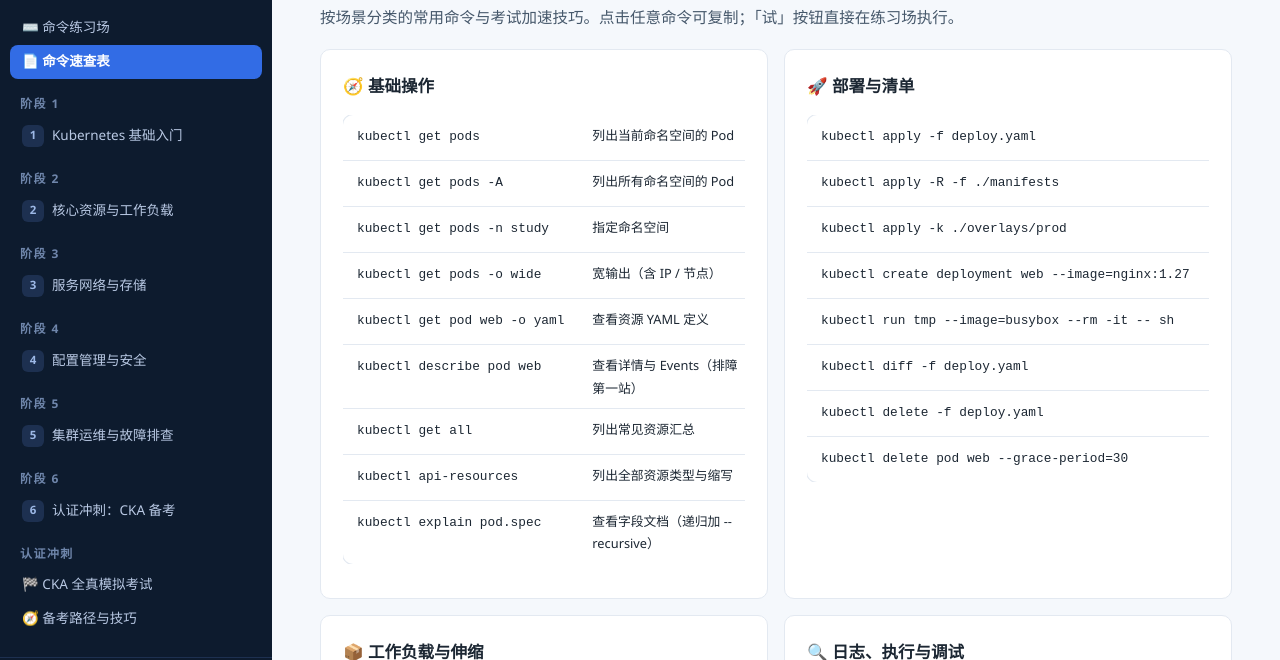
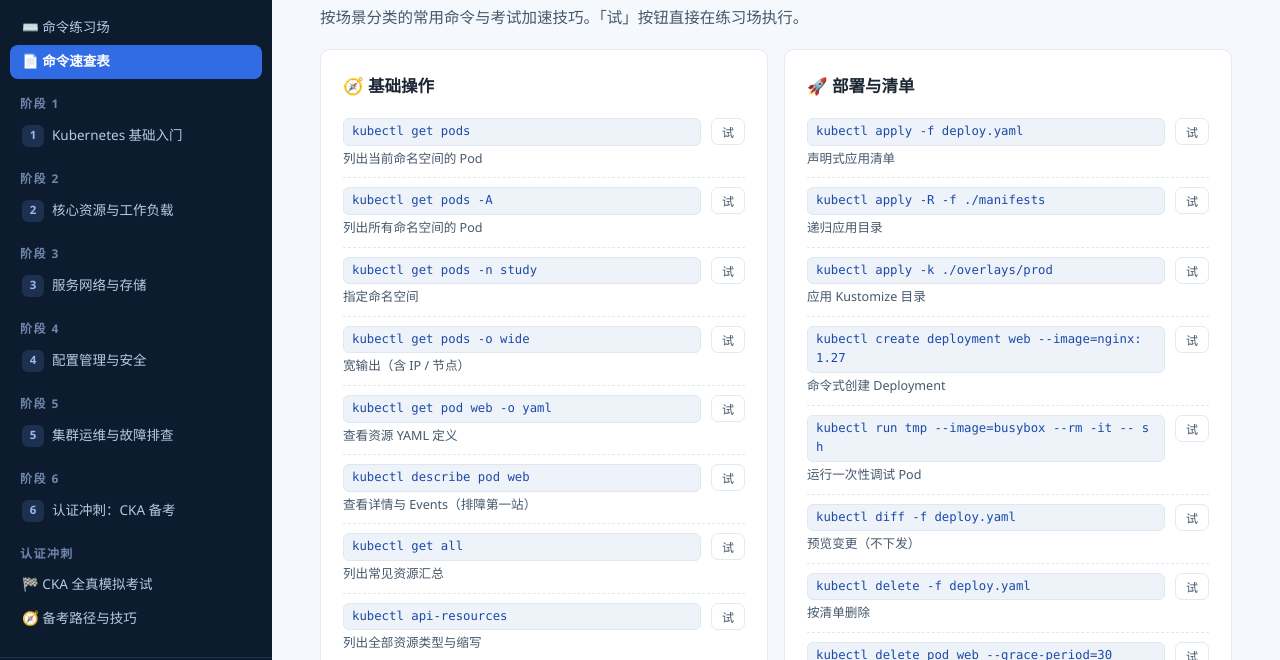
Before and after one commit to XiaoyoouUp/k8s-study, a website with bundled scripts: page index.html in a window 1280 px wide. Both pictures are taken after a click on the link "📄 命令速查表". Shown: the part 140-800 px from the top of the page. Built offline with nearby package versions, Linux system fonts and the light colour scheme.

Commit message:
修复反馈：速查表命令完整展示、练习场进入不再滚动到底部、首页卡片徽章不再溢出

```diff
--- a/css/style.css
+++ b/css/style.css
@@ -124,6 +124,8 @@ a.card:hover { box-shadow: 0 8px 24px rgba(28,58,110,.12); transform: translateY
 .card h3 { margin: 2px 0 8px; font-size: 16.5px; display: flex; align-items: center; gap: 8px; }
 .card p { margin: 0; color: var(--ink-2); font-size: 13.8px; line-height: 1.65; }
 .card .meta { margin-top: 12px; display: flex; gap: 8px; flex-wrap: wrap; }
+/* 卡片内的徽章允许换行，避免长文字溢出 */
+.card .meta .chip { white-space: normal; overflow-wrap: anywhere; }
 .section-title { display: flex; align-items: baseline; gap: 10px; margin: 34px 0 14px; }
 .section-title h2 { margin: 0; font-size: 20px; }
 .section-title .sub { color: var(--ink-3); font-size: 13px; }
@@ -368,7 +370,18 @@ details.solution pre { background: var(--code-bg); color: var(--code-ink); borde
 .lesson-row.done .lr-no { background: var(--ok-bg); color: var(--ok); }
 
 /* ---------- 速查表 ---------- */
-.ref-grid { display: grid; grid-template-columns: repeat(auto-fill, minmax(300px, 1fr)); gap: 16px; }
+.ref-grid { display: grid; grid-template-columns: repeat(auto-fill, minmax(330px, 1fr)); gap: 16px; }
+.ref-list { display: flex; flex-direction: column; }
+.ref-item { display: flex; gap: 10px; align-items: flex-start; padding: 9px 0; border-bottom: 1px dashed var(--line); }
+.ref-item:last-child { border-bottom: none; }
+.ref-main { flex: 1; min-width: 0; display: flex; flex-direction: column; gap: 3px; }
+.ref-cmd {
+  font-family: var(--mono); font-size: 12.3px; color: #1b4aa8; background: #eef2f9;
+  border: 1px solid #e0e7f2; border-radius: 6px; padding: 3px 8px;
+  white-space: normal; word-break: break-all; line-height: 1.6;
+}
+.ref-desc { font-size: 12.6px; color: var(--ink-2); line-height: 1.55; }
+.ref-try { flex: 0 0 auto; }
 
 mark.hl { background: #fff3bf; padding: 0 3px; border-radius: 3px; }
 .fade-in { animation: fadein .25s ease; }
--- a/js/app.js
+++ b/js/app.js
@@ -371,14 +371,21 @@ function pageReference() {
   content.innerHTML = `
   <div class="fade-in">
     <h1 style="margin:4px 0 8px">kubectl 命令速查表</h1>
-    <p style="color:var(--ink-2);margin:0 0 18px">按场景分类的常用命令与考试加速技巧。点击任意命令可复制；「试」按钮直接在练习场执行。</p>
+    <p style="color:var(--ink-2);margin:0 0 18px">按场景分类的常用命令与考试加速技巧。「试」按钮直接在练习场执行。</p>
     <div class="ref-grid">
       ${REF_SECTIONS.map((s) => `
       <div class="card">
         <h3>${s.icon} ${esc(s.title)}</h3>
-        <div class="tablewrap"><table class="tb" style="font-size:12.8px">
-          ${s.items.map((it) => `<tr><td style="white-space:nowrap"><code>${esc(it.cmd)}</code></td><td style="min-width:180px">${esc(it.desc)}</td><td style="width:30px"><button class="chip-btn ref-try" data-cmd="${esc(it.cmd)}" title="去练习场执行">试</button></td></tr>`).join('')}
-        </table></div>
+        <div class="ref-list">
+          ${s.items.map((it) => `
+          <div class="ref-item">
+            <div class="ref-main">
+              <code class="ref-cmd">${esc(it.cmd)}</code>
+              <span class="ref-desc">${esc(it.desc)}</span>
+            </div>
+            <button class="chip-btn ref-try" data-cmd="${esc(it.cmd)}" title="去练习场执行">试</button>
+          </div>`).join('')}
+        </div>
       </div>`).join('')}
     </div>
     <div class="callout cka" style="margin-top:24px"><div class="co-title">🎯 CKA 实战提醒</div>
--- a/js/playground.js
+++ b/js/playground.js
@@ -119,7 +119,7 @@ export function renderPlayground(el) {
     verdictCard.style.display = 'none';
     renderTaskbar();
     refreshTasks();
-    input.focus();
+    input.focus({ preventScroll: true });
   });
 
   el.querySelector('#pg-filter').addEventListener('click', (e) => {
@@ -168,9 +168,9 @@ export function renderPlayground(el) {
     else if (e.key === 'ArrowDown') { if (hIdx > 0) { hIdx--; input.value = history[hIdx]; e.preventDefault(); } else { hIdx = -1; input.value = ''; } }
   });
   el.querySelector('#pg-clear').addEventListener('click', () => { out.innerHTML = ''; });
-  el.querySelectorAll('.pg-ex').forEach((b) => b.addEventListener('click', () => { input.value = b.textContent; input.focus(); }));
+  el.querySelectorAll('.pg-ex').forEach((b) => b.addEventListener('click', () => { input.value = b.textContent; input.focus({ preventScroll: true }); }));
 
   renderTaskbar();
   refreshTasks();
-  input.focus();
+  input.focus({ preventScroll: true });
 }
```
